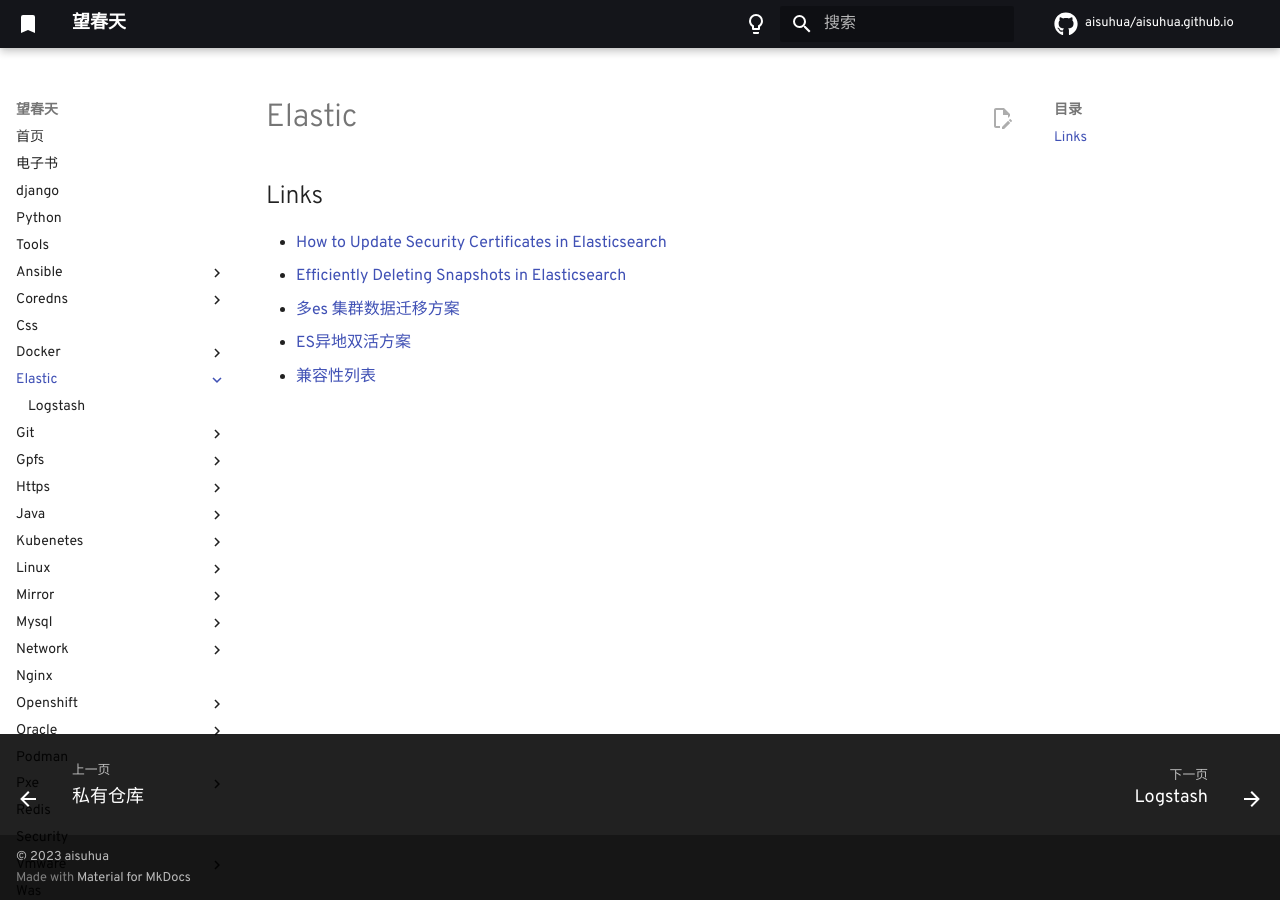
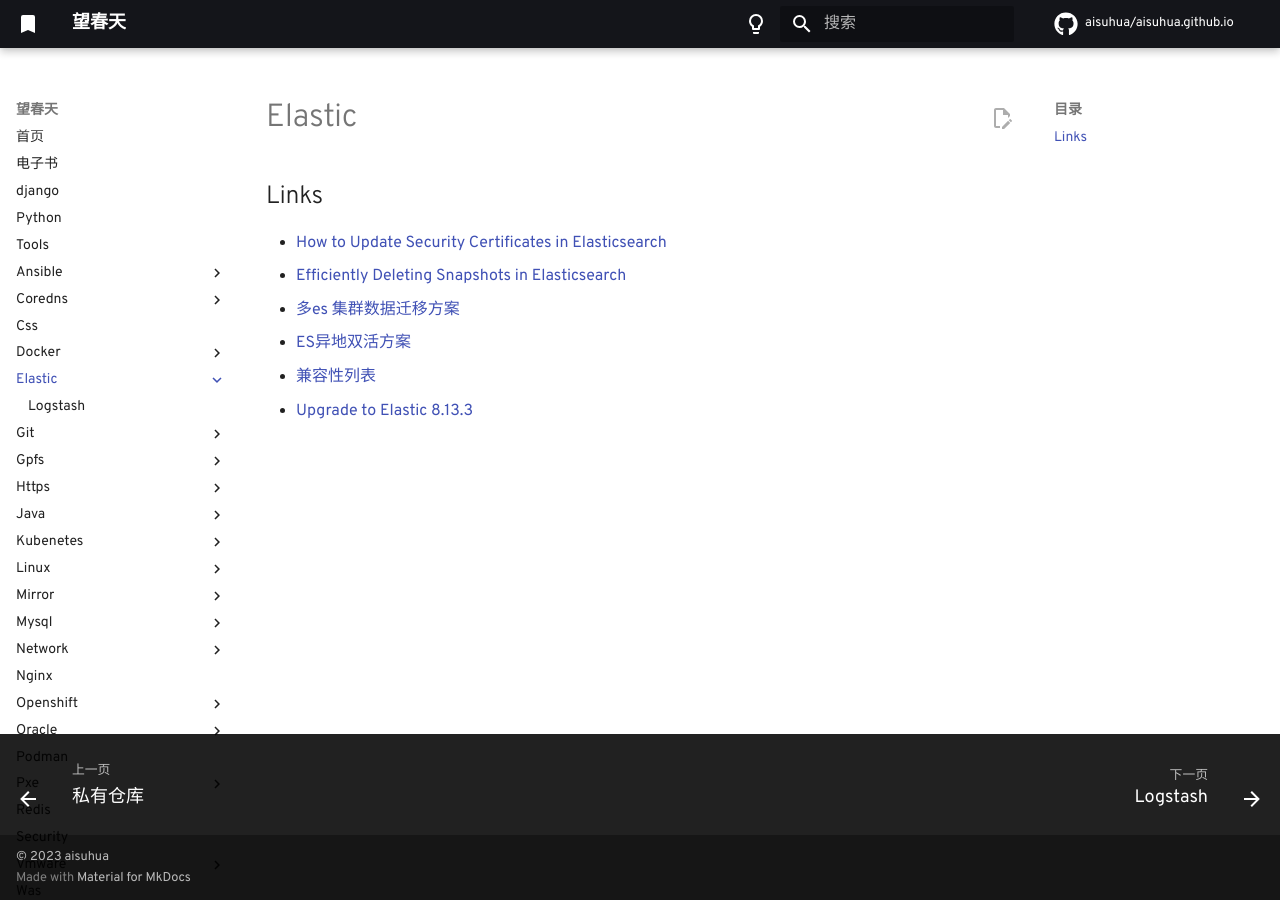
Before and after one commit to aisuhua/aisuhua.github.io, an MkDocs documentation site: the page built from docs/elastic/index.md, in a window 1280 px wide. Built offline with MkDocs 1.6.1 and Material for MkDocs 9.7.7, drawn with Linux system fonts in a browser that asks for light colours; comment, search, counter and statistics services are not loaded.

Commit message:
index.md

```diff
--- a/docs/elastic/index.md
+++ b/docs/elastic/index.md
@@ -7,3 +7,4 @@
 - [多es 集群数据迁移方案](https://www.cnblogs.com/zisefeizhu/p/15021086.html)
 - [ES异地双活方案](https://www.cnblogs.com/yjmyzz/p/14586637.html)
 - [兼容性列表](https://www.elastic.co/cn/support/matrix)
+- [Upgrade to Elastic 8.13.3](https://www.elastic.co/guide/en/elastic-stack/8.13/upgrading-elastic-stack.html)
```
